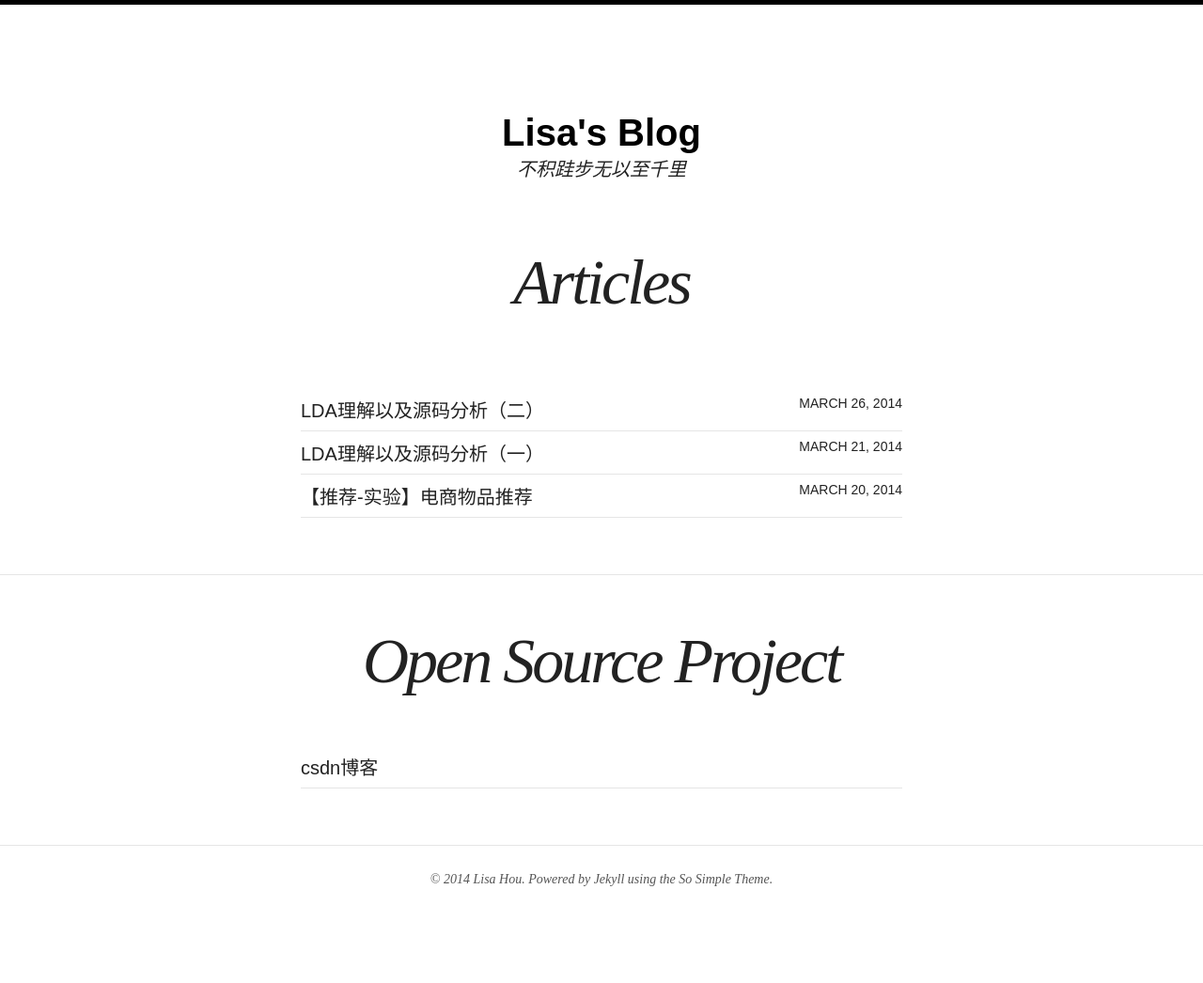
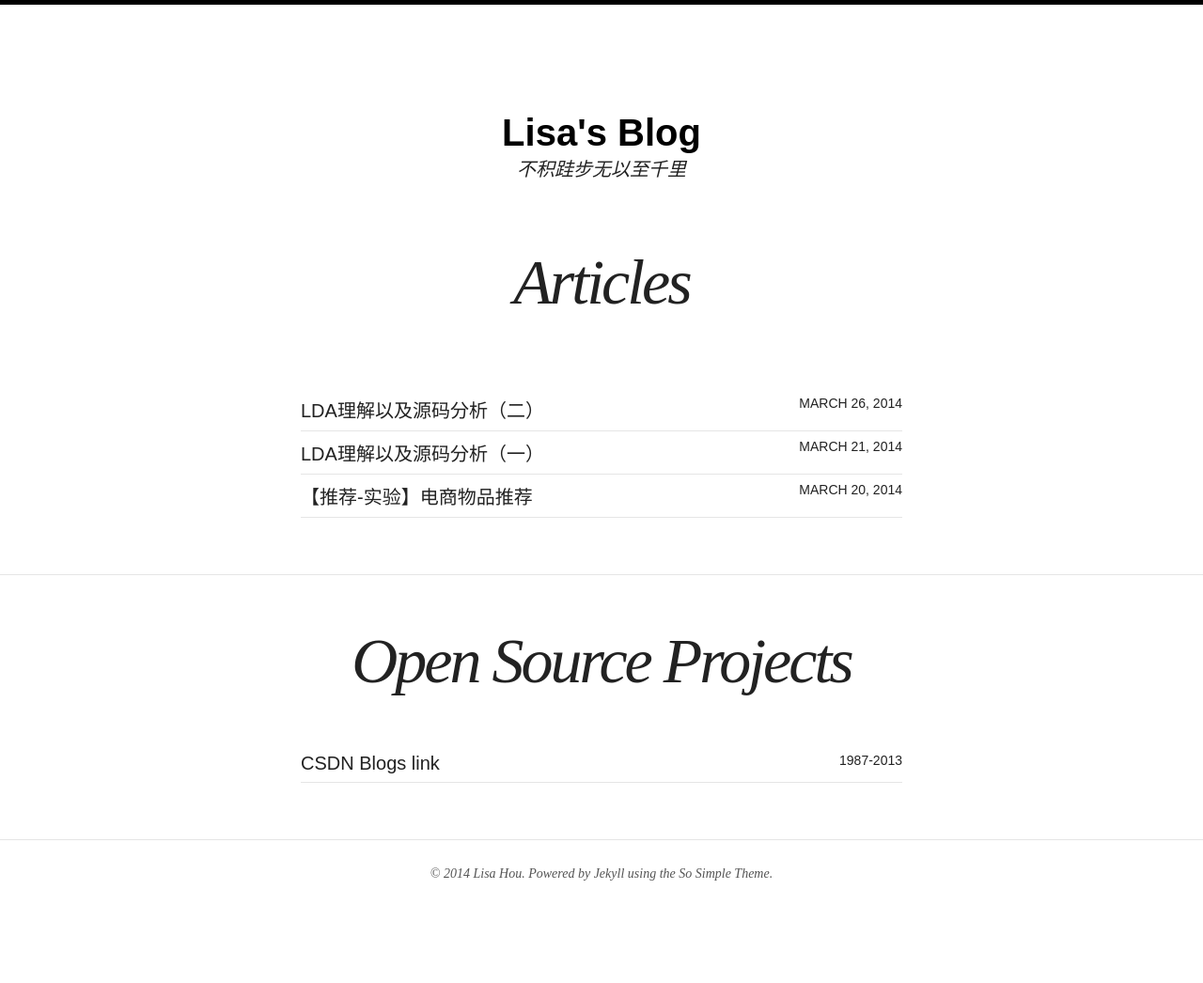
Before and after one commit to yimiwawa/yimiwawa.github.io, a Jekyll site: the page built from index.html, in a window 1280 px wide. Shown: the whole page at 94% size. Built offline with Jekyll 4.4.1, drawn with Linux system fonts in a browser that asks for light colours; nearby versions of some CDN libraries; Markdown is read by kramdown in place of the engine named in the settings; comment, search, counter and statistics services are not loaded.

Commit message:
增加之前博客地址

```diff
--- a/_layouts/page.html
+++ b/_layouts/page.html
@@ -27,11 +27,11 @@
   <article class="entry">
     <div class="entry-wrapper">
       <header class="entry-header">
-        <h1 class="entry-title">Open Source Project</h1>
+        <h1 class="entry-title">Open Source Projects</h1>
       </header>
       <div class="entry-content">
         <ul class="post-list">
-          <li><article><a href="http://blog.csdn.net/pirage">csdn博客</a></article></li>
+          <li><article><a href="http://blog.csdn.net/pirage">CSDN Blogs link<span class="entry-date">1987-2013</time></span></a></article></li>
 		</ul>
       </div>
     </div>
```
